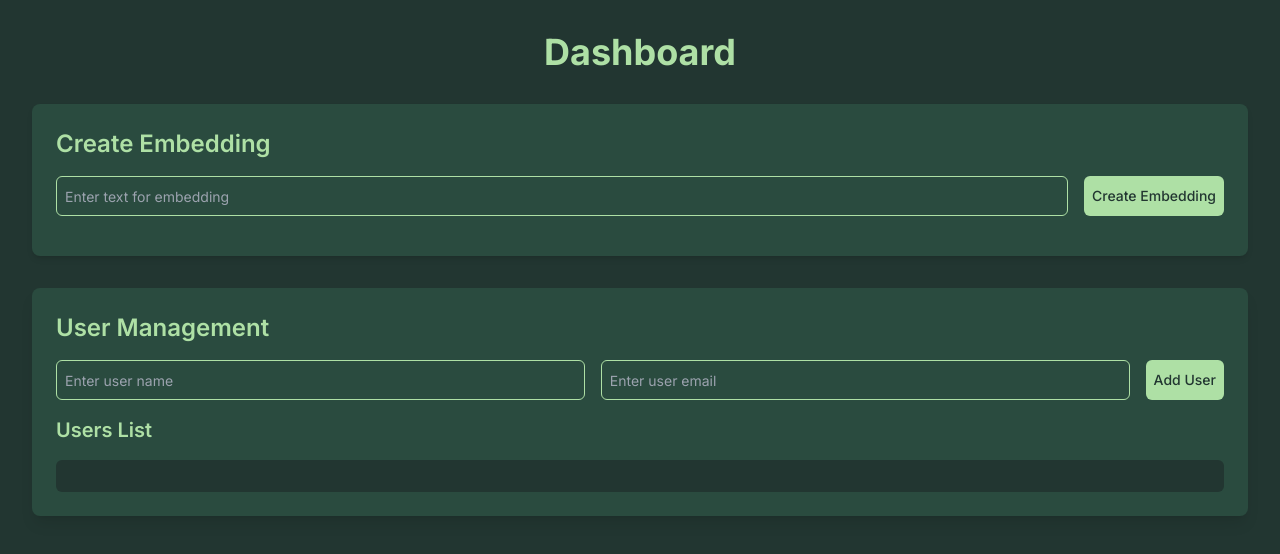
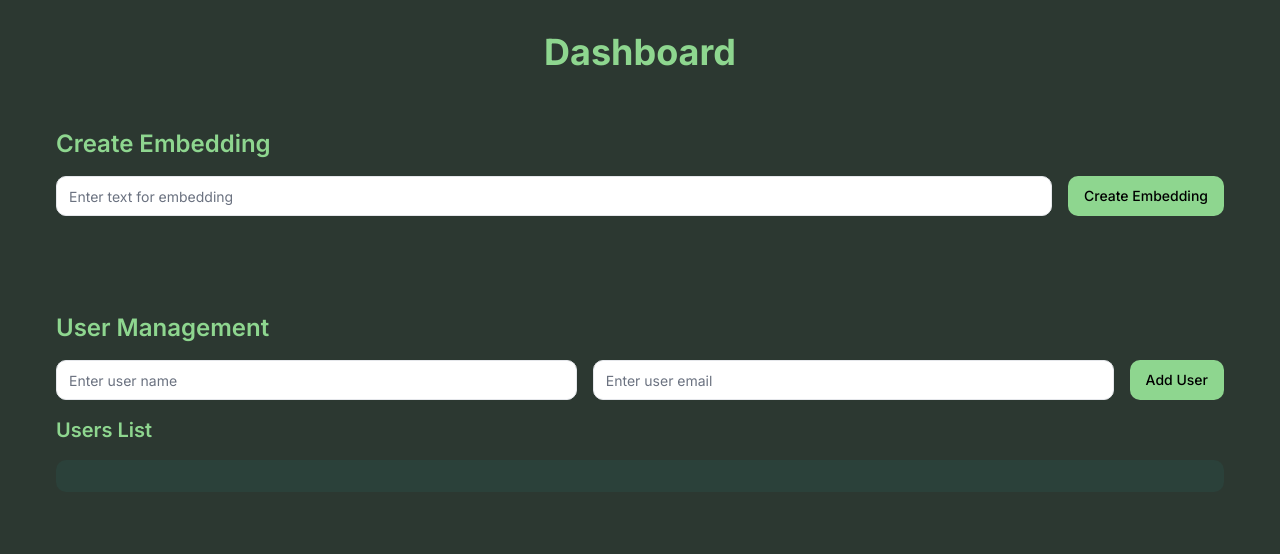
Before and after one commit to kiritocode1/Lipsum-next, a Next.js app: page /dashboard in a window 1280 px wide. Shown: the top 554 px of the page. Built offline with nearby package versions, Linux system fonts and the light colour scheme.

Commit message:
Open AI and Dashboard

```diff
--- a/src/app/dashboard/page.tsx
+++ b/src/app/dashboard/page.tsx
@@ -5,7 +5,7 @@ import { motion } from "framer-motion";
 import { Input } from "@/components/ui/input";
 import { Button } from "@/components/ui/button";
 
-const Dashboard: React.FC = () => {
+const Dashboard = () => {
   const [inputText, setInputText] = useState("");
   const [embedding, setEmbedding] = useState<any>(null);
   const [users, setUsers] = useState<
@@ -32,7 +32,7 @@ const Dashboard: React.FC = () => {
   };
 
   return (
-    <div className="min-h-screen bg-primary p-8">
+    <div className="text-textPrimary min-h-screen bg-primary p-8">
       <motion.h1
         className="mb-8 text-center text-4xl font-bold text-accent"
         initial={{ opacity: 0, y: -50 }}
@@ -44,27 +44,25 @@ const Dashboard: React.FC = () => {
 
       <motion.div
         className="mb-8"
-        initial={{ y: "40px", opacity: 0 }}
+        initial={{ y: 40, opacity: 0 }}
         whileInView={{ y: 0, opacity: 1 }}
         transition={{ duration: 0.4 }}
         viewport={{ once: true }}
       >
-        <div className="rounded-lg bg-secondary p-6 shadow-md">
+        <div className="p-6">
           <h2 className="mb-4 text-2xl font-semibold text-accent">
             Create Embedding
           </h2>
           <div className="mb-4 flex gap-4">
             <Input
               value={inputText}
-              onChange={(e: {
-                target: { value: React.SetStateAction<string> };
-              }) => setInputText(e.target.value)}
+              onChange={(e) => setInputText(e.target.value)}
               placeholder="Enter text for embedding"
-              className="text-textPrimary flex-grow rounded-md border-accent bg-secondary p-2"
+              className="flex-grow"
             />
             <Button
               onClick={handleCreateEmbedding}
-              className="text-textSecondary rounded-md bg-accent p-2"
+              className="text-textSecondary bg-accent"
             >
               Create Embedding
             </Button>
@@ -74,7 +72,7 @@ const Dashboard: React.FC = () => {
               <h3 className="text-xl font-semibold text-accent">
                 Embedding Result:
               </h3>
-              <pre className="text-textPrimary rounded-md bg-secondary p-2 text-sm">
+              <pre className="rounded-md bg-secondary p-2 text-sm">
                 {JSON.stringify(embedding, null, 2)}
               </pre>
             </div>
@@ -84,12 +82,12 @@ const Dashboard: React.FC = () => {
 
       <motion.div
         className="mb-8"
-        initial={{ y: "40px", opacity: 0 }}
+        initial={{ y: 40, opacity: 0 }}
         whileInView={{ y: 0, opacity: 1 }}
         transition={{ duration: 0.4 }}
         viewport={{ once: true }}
       >
-        <div className="rounded-lg bg-secondary p-6 shadow-lg">
+        <div className="p-6">
           <h2 className="mb-4 text-2xl font-semibold text-accent">
             User Management
           </h2>
@@ -100,7 +98,7 @@ const Dashboard: React.FC = () => {
               value={newUser.name}
               onChange={handleInputChange}
               placeholder="Enter user name"
-              className="text-textPrimary flex-grow rounded-md border border-accent bg-secondary p-2"
+              className="flex-grow"
             />
             <Input
               type="email"
@@ -108,17 +106,17 @@ const Dashboard: React.FC = () => {
               value={newUser.email}
               onChange={handleInputChange}
               placeholder="Enter user email"
-              className="text-textPrimary flex-grow rounded-md border border-accent bg-secondary p-2"
+              className="flex-grow"
             />
             <Button
               onClick={handleAddUser}
-              className="text-textSecondary rounded-md bg-accent p-2"
+              className="text-textSecondary bg-accent"
             >
               Add User
             </Button>
           </div>
           <h3 className="mb-4 text-xl font-semibold text-accent">Users List</h3>
-          <ul className="text-textPrimary list-inside list-disc rounded-md bg-primary p-4">
+          <ul className="list-inside list-disc rounded-md bg-secondary p-4">
             {users.map((user) => (
               <li key={user.id}>
                 {user.name} ({user.email})
--- a/src/styles/globals.css
+++ b/src/styles/globals.css
@@ -1,6 +1,33 @@
 @tailwind base;
 @tailwind components;
 @tailwind utilities;
+
+@layer base {
+  :root {
+    --background: 0 0% 100%;
+    --foreground: 224 71.4% 4.1%;
+    --card: 0 0% 100%;
+    --card-foreground: 224 71.4% 4.1%;
+    --popover: 0 0% 100%;
+    --popover-foreground: 224 71.4% 4.1%;
+    --primary: 146.9 12.2% 19.5%; /* #223631 */
+    --primary-foreground: 210 20% 98%;
+    --secondary: 162 20.1% 21.2%; /* #2a4b3f */
+    --secondary-foreground: 224 71.4% 4.1%;
+    --muted: 220 14.3% 95.9%;
+    --muted-foreground: 220 8.9% 46.1%;
+    --accent: 120.4 46.2% 69.8%; /* #aee0a5 */
+    --accent-foreground: 224 71.4% 4.1%;
+    --textPrimary: 0 0% 100%; /* #ffffff */
+    --textSecondary: 146.9 12.2% 19.5%; /* #223631 */
+    --destructive: 0 84.2% 60.2%;
+    --destructive-foreground: 210 20% 98%;
+    --accent: 120.4 46.2% 69.8%; /* #aee0a5 */
+    --input: 220 13% 91%;
+    --ring: 120.4 46.2% 69.8%; /* #aee0a5 */
+    --radius: 0.75rem;
+  }
+}
 
 * {
   box-sizing: border-box;
--- a/tailwind.config.js
+++ /dev/null
@@ -1,21 +0,0 @@
-/** @type {import('tailwindcss').Config} */
-module.exports = {
-  content: [
-    "./pages/**/*.{ts,tsx}",
-    "./components/**/*.{ts,tsx}",
-    "./app/**/*.{ts,tsx}",
-    "./src/**/*.{ts,tsx}",
-  ],
-  theme: {
-    extend: {
-      colors: {
-        primary: "#223631",
-        secondary: "#2a4b3f",
-        accent: "#aee0a5",
-        textPrimary: "#ffffff",
-        textSecondary: "#223631",
-      },
-    },
-  },
-  plugins: [],
-};
--- /dev/null
+++ b/tailwind.config.ts
@@ -0,0 +1,80 @@
+import type { Config } from "tailwindcss";
+
+const config = {
+  darkMode: ["class"],
+  content: [
+    "./pages/**/*.{ts,tsx}",
+    "./components/**/*.{ts,tsx}",
+    "./app/**/*.{ts,tsx}",
+    "./src/**/*.{ts,tsx}",
+  ],
+  prefix: "",
+  theme: {
+    container: {
+      center: true,
+      padding: "2rem",
+      screens: {
+        "2xl": "1400px",
+      },
+    },
+    extend: {
+      colors: {
+        border: "hsl(var(--border))",
+        input: "hsl(var(--input))",
+        ring: "hsl(var(--ring))",
+        background: "hsl(var(--background))",
+        foreground: "hsl(var(--foreground))",
+        primary: {
+          DEFAULT: "hsl(var(--primary))",
+          foreground: "hsl(var(--primary-foreground))",
+        },
+        secondary: {
+          DEFAULT: "hsl(var(--secondary))",
+          foreground: "hsl(var(--secondary-foreground))",
+        },
+        destructive: {
+          DEFAULT: "hsl(var(--destructive))",
+          foreground: "hsl(var(--destructive-foreground))",
+        },
+        muted: {
+          DEFAULT: "hsl(var(--muted))",
+          foreground: "hsl(var(--muted-foreground))",
+        },
+        accent: {
+          DEFAULT: "hsl(var(--accent))",
+          foreground: "hsl(var(--accent-foreground))",
+        },
+        popover: {
+          DEFAULT: "hsl(var(--popover))",
+          foreground: "hsl(var(--popover-foreground))",
+        },
+        card: {
+          DEFAULT: "hsl(var(--card))",
+          foreground: "hsl(var(--card-foreground))",
+        },
+      },
+      borderRadius: {
+        lg: "var(--radius)",
+        md: "calc(var(--radius) - 2px)",
+        sm: "calc(var(--radius) - 4px)",
+      },
+      keyframes: {
+        "accordion-down": {
+          from: { height: "0" },
+          to: { height: "var(--radix-accordion-content-height)" },
+        },
+        "accordion-up": {
+          from: { height: "var(--radix-accordion-content-height)" },
+          to: { height: "0" },
+        },
+      },
+      animation: {
+        "accordion-down": "accordion-down 0.2s ease-out",
+        "accordion-up": "accordion-up 0.2s ease-out",
+      },
+    },
+  },
+  plugins: [require("tailwindcss-animate")],
+} satisfies Config;
+
+export default config;
```
